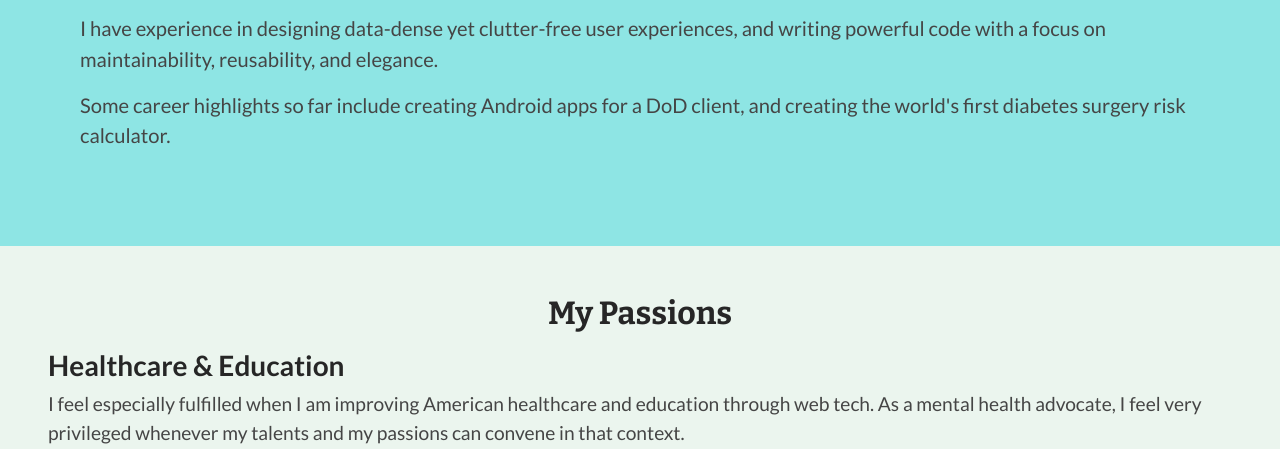
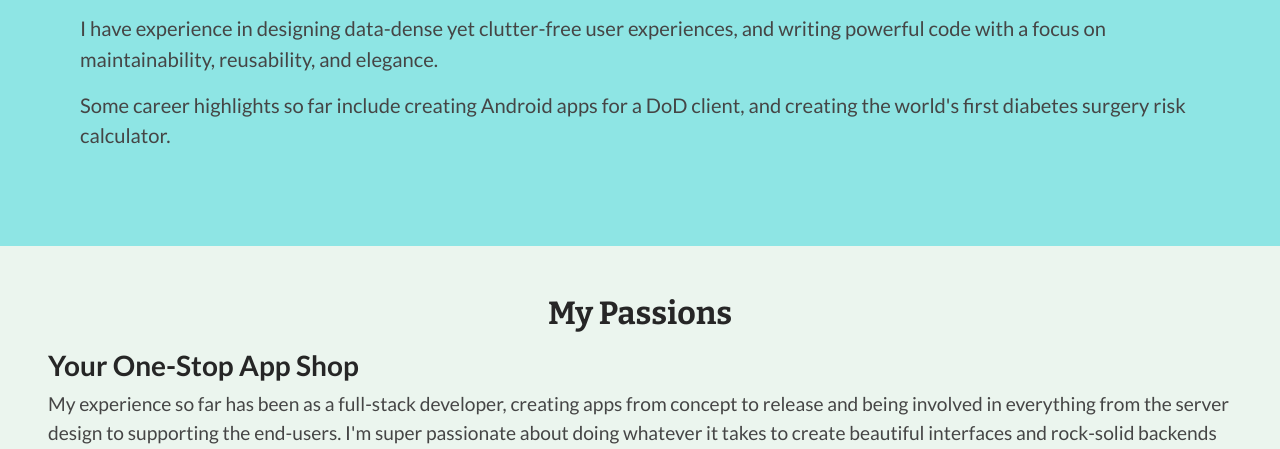
Before and after one commit to maxwellmc/maxwellmcmahon, a website built with webpack: page index.html in a window 1280 px wide. Shown: the part 503-952 px from the top of the page. Built offline with nearby package versions, Linux system fonts and the light colour scheme; files whose address does not match are found by name; what scrollmagic, scrollmagic-plugin-gsap would draw is missing.

Commit message:
Update copy

```diff
--- a/index.html
+++ b/index.html
@@ -42,9 +42,9 @@
 
     <div class="chunk chunk-bio p-md-5">
       <h2 class="text-center pb-2">My Passions</h2>
-      <h3>Healthcare & Education</h3>
+      <h3>Your One-Stop App Shop</h3>
       <p>
-        I feel especially fulfilled when I am improving American healthcare and education through web tech. As a mental health advocate, I feel very privileged whenever my talents and my passions can convene in that context.
+        My experience so far has been as a full-stack developer, creating apps from concept to release and being involved in everything from the server design to supporting the end-users. I'm super passionate about doing whatever it takes to create beautiful interfaces and rock-solid backends that totally solve the user's problem.
       </p>
       <h3 class="mt-4">Diversity & Disability</h3>
       <p>
```
